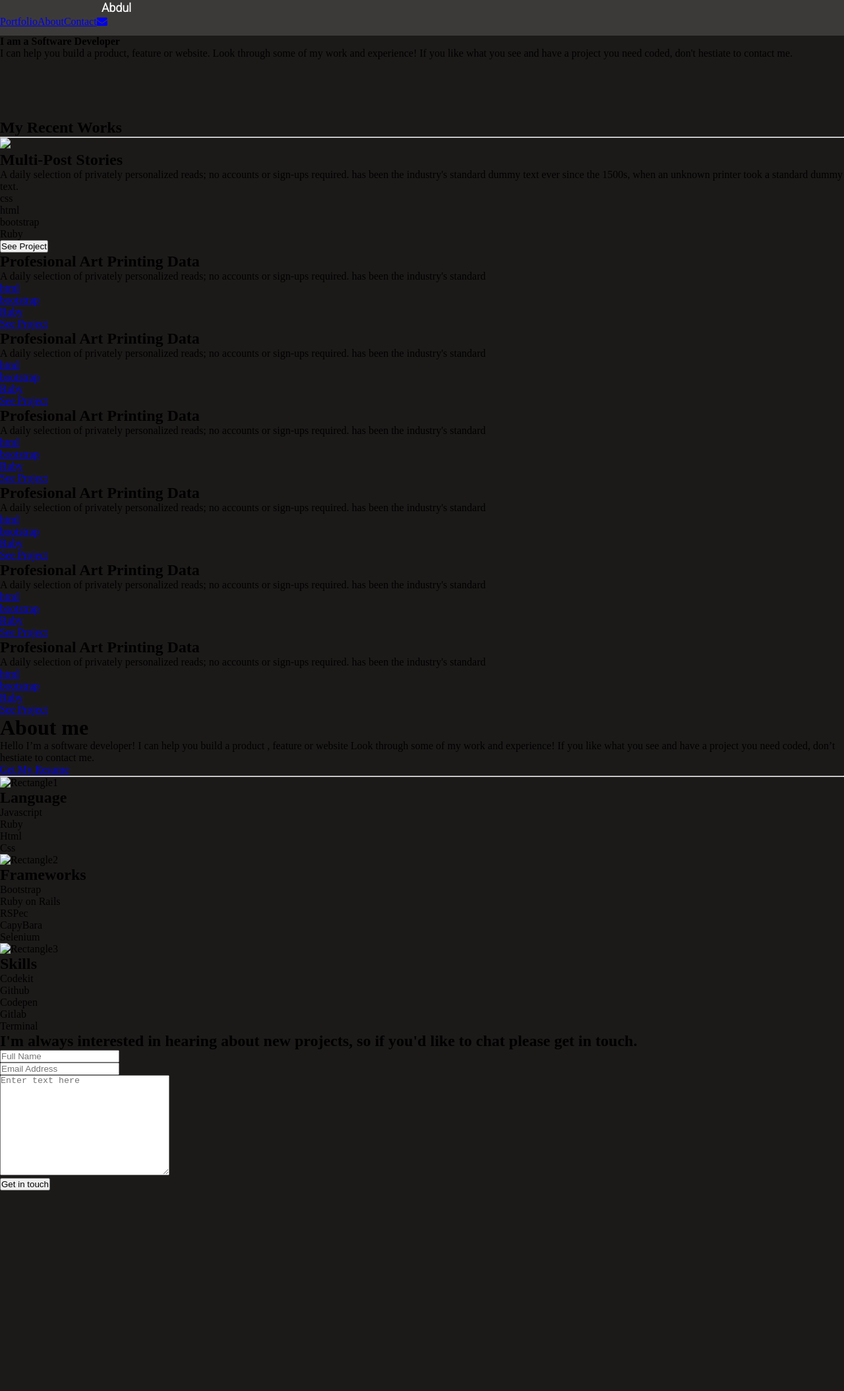
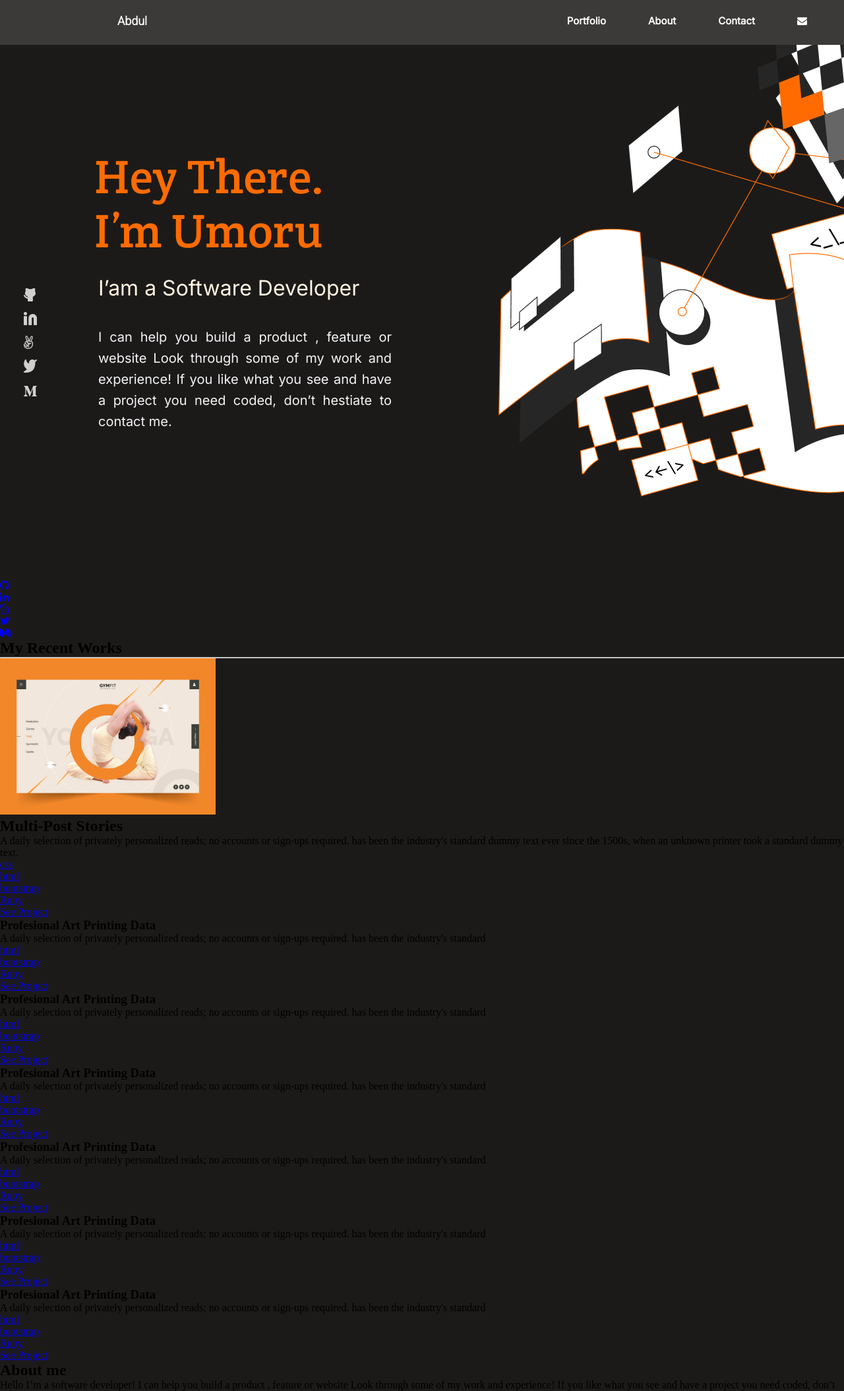
Before and after one commit to azeezumoru/abdul-portfolio, a website: page index.html in a window 1280 px wide. Shown: the top 2109 px of the page at 66% size. Before the commit the page ends 1895 px from the top, so only its background shows below. Drawn offline with Linux system fonts and the light colour scheme.

Commit message:
update my desktop view

```diff
--- a/index.html
+++ b/index.html
@@ -41,78 +41,72 @@
   </nav>
   </header>
 
-    <section class="section">
-      <div class="section1">
-        <h1 class="main-title">Hey There.
-          <br>
-        I'm Umoru</h1>
-        <h4 class="sub-title">I am a Software Developer</h4>
-        <p class="description">I can help you build a product, feature or website.
-        Look through some of my work and experience!
-        If you like what you see and have a project you need coded,
-        don't hestiate to contact me.
-        </p>
+  <section class="container">
+    <div class="top"><h1>Hey There.<br> I’m Umoru</h1>
+      <h2>I’am a Software Developer</h2>
+      <p>I can help you build a product , feature or website Look through some of my work and experience! If you like what you see and have a project you need coded, don’t hestiate to contact me.</p>
+     <div class="s-icons">
+      <ul>
+        <li class="icons github"><a href="#"><img src="./Pictures/github-1.png" alt=""></a></a></li>
+        <li class="icons linked"><a href="#"><img src="./Pictures/Linkedin-icon.png" alt=""></a></li>
+        <li class="icons"><a href="#"><img src="./Pictures/angel list-1.png" alt=""></a></li>
+        <li class="icons"><a href="#"><img src="./Pictures/medium-1.png" alt=""></a></li>
+        <li class="icons"><a href="#"><img src="./Pictures/twitter-1.png" alt=""></a></li>
+      </ul>
      </div>
-        <div class="social-icons">
-          <ul class="social-wrapper">
-            <li>
-              <a href="#">
-                <img src="./images/github.png" alt="" class="social">
-              </a>
+    </div>
+
+      <div class="contain-image">
+        <img src="./Pictures/Illustration-header.png" alt="image">
+      </div>
+      <div class="social-icon" id="social-icon">
+        <ul>
+          <li class="social">
+            <a href="#"><i class="fa fa-github"></i></a>
           </li>
-
-            <li>
-              <a href="#">
-                <img src="./images/linkedin.png" alt="" class="social">
-              </a>
+          <li class="social">
+            <a href="#"><i class="fa fa-linkedin"></i></a>
           </li>
-
-            <li>
-              <a href="#">
-                <img src="./images/angelist.png" alt="" class="social">
-              </a>
+          <li class="social">
+              <a href="#"><i class="fa fa-hand-peace-o"></i></a>
           </li>
-
-            <li>
-              <a href="#">
-                <img src="./images/twitter.png" alt="" class="social">
-              </a>
+          <li class="social">
+            <a href="#"><i class="fa fa-twitter"></i></a>
           </li>
-
-            <li>
-              <a href="#">
-                <img src="./images/mediu.png" alt="" class="social">
-              </a>
+          <li class="social">
+            <a href="#"><i class="fa fa-medium"></i></a>
           </li>
         </ul>
       </div>
   </section>
 
-  <section>
-    <div class="section2">
-      <div class="recentwork">
-        <h1 class="recent">My Recent Works</h1>
+  <section class="grid-work">
+    <div class="work-heading"><h2>My Recent Works</h2>
     <hr>
     </div>
-      <div class="ballet1">
-        <img class="ballet" src="./images/ballet.png">
-        <div>
-          <h1 class="multi-post">Multi-Post Stories</h1>
-          <p class="daily">A daily selection of privately personalized reads; no accounts or sign-ups required. has been the industry's standard dummy text ever since the 1500s, when an unknown printer took a standard dummy text.</p>
-        </div>
-        <ul class="listbutton">
-          <li class="button1"> css</li>
-          <li class="button2"> html</li>
-          <li class="button3">bootstrap</li>
-          <li class="button4"> Ruby</li>
+    <div class="photo-work">
+      <div class="card-1">
+     <div class="work-sec"> <img src="./Pictures/ImgPlaceholder.png" alt="Work Photo" class="firstimage"></div>
+       <div class="photo-descrip">
+        <h1 class="photo-text">Multi-Post Stories</h1>
+        <p class="photo-para">A daily selection of privately personalized reads; no accounts or sign-ups required. has been the industry's standard dummy text ever since the 1500s, when an unknown printer took a standard dummy text.
+        </p>
+      <ul class="work-list">
+        <a href="#"><li class="item work-item-1">css</li></a>
+        <a href="#"><li class="item work-item-2">html</li></a>
+        <a href="#"><li class="item work-item-3">bootstrap</li></a>
+        <a href="#"><li class="item work-item-4">Ruby</li></a>
       </ul>
-        <button type="button" class="button5"> See Project</button>
+    <div class="link">
+      <a href="#">See Project</a>
     </div>
   </div>
-  </section>
+    </div>
+    </div>
 
-  <section>
-    <div class="project">
+    <section class="proj-section">
+      <div class="first-project">
+        <div class="project-content"><span class="hide-content">
         <div class="project-heading">
         <h1>Profesional Art Printing Data</h1>
         <p>A daily selection of privately personalized reads; no accounts or sign-ups required. has been the industry's standard</p>
@@ -124,14 +118,15 @@
           <a href="#"><li class="project-item-3">Ruby</li></a>
         </ul>
       </div>
-      <div class="project-list">
-        <a class="link" href="#">See Project</a>
+      </span>
   </div>
+      <span class="show"></span><div class="project-list">
+        <a href="#" class="see-project">See Project</a>
+      </div></span>
+
       </div>
-  </section>
-
-  <section>
-    <div class="project">
+      <div class="two-project">
+        <div class="project-content">
         <div class="project-heading">
         <h1>Profesional Art Printing Data</h1>
         <p>A daily selection of privately personalized reads; no accounts or sign-ups required. has been the industry's standard</p>
@@ -143,15 +138,14 @@
           <a href="#"><li class="project-item-3">Ruby</li></a>
         </ul>
       </div>
-      <div class="project-list">
-        <a class="link" href="#">See Project</a>
    </div>
+      <span class="hide"><div class="project-list">
+        <a href="#">See Project</a>
+      </div></span>
+
       </div>
-  </section>
-
-
-  <section>
-    <div class="project">
+      <div class="three-project">
+        <div class="project-content">
         <div class="project-heading">
         <h1>Profesional Art Printing Data</h1>
         <p>A daily selection of privately personalized reads; no accounts or sign-ups required. has been the industry's standard</p>
@@ -163,14 +157,14 @@
           <a href="#"><li class="project-item-3">Ruby</li></a>
         </ul>
       </div>
-      <div class="project-list">
-        <a class="link" href="#">See Project</a>
    </div>
+      <span class="hide"><div class="project-list">
+        <a href="#">See Project</a>
+      </div></span>
+
       </div>
-  </section>
-
-  <section>
-    <div class="project">
+      <div class="four-project">
+        <div class="project-content">
         <div class="project-heading">
         <h1>Profesional Art Printing Data</h1>
         <p>A daily selection of privately personalized reads; no accounts or sign-ups required. has been the industry's standard</p>
@@ -182,14 +176,14 @@
           <a href="#"><li class="project-item-3">Ruby</li></a>
         </ul>
       </div>
-    <div class="project-list">
-      <a class="link" href="#">See Project</a>
    </div>
+      <span class="hide"><div class="project-list">
+        <a href="#">See Project</a>
+      </div></span>
+
       </div>
-  </section>
-
-  <section>
-    <div class="project">
+      <div class="five-project">
+        <div class="project-content">
         <div class="project-heading">
         <h1>Profesional Art Printing Data</h1>
         <p>A daily selection of privately personalized reads; no accounts or sign-ups required. has been the industry's standard</p>
@@ -201,14 +195,14 @@
           <a href="#"><li class="project-item-3">Ruby</li></a>
         </ul>
       </div>
-    <div class="project-list">
-      <a class="link" href="#">See Project</a>
    </div>
+      <span class="hide"><div class="project-list">
+        <a href="#">See Project</a>
+      </div></span>
+
       </div>
-  </section>
-
-  <section>
-    <div class="project">
+      <div class="six-project">
+        <div class="project-content">
         <div class="project-heading">
         <h1>Profesional Art Printing Data</h1>
         <p>A daily selection of privately personalized reads; no accounts or sign-ups required. has been the industry's standard</p>
@@ -220,23 +214,30 @@
           <a href="#"><li class="project-item-3">Ruby</li></a>
         </ul>
       </div>
-    <div class="project-list">
-      <a class="link" href="#">See Project</a>
    </div>
+      <span class="hide"><div class="project-list">
+        <a href="#">See Project</a>
+      </div></span>
+
       </div>
   </section>
-
-    <div class="about-sec">
+  </section>
+    <section class="about-sec">
     <div class="about-me">
-        <h1>About me</h1>
+      <div class="about-info"><h2>About me</h2>
       <p>Hello I’m a software developer! I can help you build a product , feature or website Look through some of my work and experience! If you like what you see and have a project you need coded, don’t hestiate to contact me.</p>
       <div class="about-link">
         <a href="#" class="button">Get My Resume</a>
       </div>
       </div>
+      <div class="about-pic">
+        <img src="./Pictures/Frame.png" alt="About pic">
+      </div>
+      </div>
       <hr/>
+      <section class="skill-sec">
       <div class="languages">
-          <div class="frame"><img src="./images/Rectangle 55.png" alt="Rectangle1"><h2>Language</h2></div>
+        <div class="frame"><img src="./Pictures/Rectangle1.png" alt="Rectangle1"><h2 class="lang">Language</h2></div>
         <ul>
           <li class="lang-item-1">Javascript</li>
           <li class="lang-item-2">Ruby</li>
@@ -245,7 +246,7 @@
         </ul>
       </div>
       <div class="framework">
-          <div class="frames"><img src="./images/Rectangle 56.png" alt="Rectangle2"><h2>Frameworks</h2></div>
+        <div class="frames"><img src="./Pictures/Rectangle2.png" alt="Rectangle2"><h2 class="f-work">Frameworks</h2></div>
         <ul>
           <li class="frame-item-1">Bootstrap</li>
           <li class="frame-item-2">Ruby on Rails</li>
@@ -255,7 +256,7 @@
         </ul>
       </div>
       <div class="skills">
-          <div class="skill"><img src="./images/Rectangle 57.png" alt="Rectangle3"><h2>Skills</h2></div>
+        <div class="skill"><img src="./Pictures/Rectangle3.png" alt="Rectangle3"><h2 class="ski">Skills</h2></div>
         <ul>
           <li class="skill-item-1">Codekit</li>
           <li class="skill-item-2">Github</li>
@@ -264,63 +265,45 @@
           <li class="skill-item-3">Terminal</li>
         </ul>
       </div>
-      </div>
+    </section>
+    </section>
 
-    <section class="contact-section">
-      <h2>I'm always interested in hearing about new projects, so if you'd like to chat please get in touch.</h2>
-        <div>
-          <form action="https://formspree.io/f/xlevolgp" method="post">
-            <ul class="contact-form-list">
-              <li>
-                <input type="text" name="name" class="input-boxes input-box-text" maxlength="30" placeholder="Full Name" required>
+  <section class="contact-me">
+    <h2 class="contact-heading">
+      I'm always interested in hearing about new projects, so if you'd like to chat please get in touch.
+    </h2>
+    <form action="https://formspree.io/f/xlevolgp" class="contact-form" method="post">
+      <input type="text" class="contact-form-text" maxlength="30" placeholder="Full name" required>
+      <input type="email" class="contact-form-email" placeholder="Email address" required>
+      <textarea name="contact" class="contact-textarea" maxlength="500" placeholder="Enter your text here" required></textarea>
+      <div class="form-button"><input type="submit" value="Get in touch" class="contact-button"></div>
+    </form>
+
+  </section>
+
+    <footer>
+      <hr/>
+    <div class="social-icons" id="social-icons">
+      <ul>
+        <li class="socials">
+          <a href="#"><i class="fa fa-github"></i></a>
         </li>
-              <li>
-                <input type="email" name="email" class="input-boxes input-box-text" placeholder="Email Address" required>
+        <li class="socials">
+          <a href="#"><i class="fa fa-linkedin"></i></a>
         </li>
-              <li>
-                <textarea name="message" cols="30" rows="10" maxlength="500" placeholder="Enter text here" required></textarea>
+        <li class="socials">
+            <a href="#"><i class="fa fa-hand-peace-o"></i></a>
         </li>
-              <li>
-                <button type="submit" class="but">Get in touch</button>
+        <li class="socials">
+          <a href="#"><i class="fa fa-twitter"></i></a>
         </li>
-            </ul>
-          </form>
-        </div>
-        <div class="social-icons-color">
-          <ul class="social-wrapper1 ">
-            <li>
-              <a href="#">
-                <img src="./images/git-1.png" alt="" class="social">
-              </a>
-            </li>
-
-            <li>
-              <a href="#">
-                <img src="./images/Link-1.png" alt="" class="social">
-              </a>
-            </li>
-
-            <li>
-              <a href="#">
-                <img src="./images/image-1.png" alt="" class="social">
-              </a>
-            </li>
-
-            <li>
-              <a href="#">
-                <img src="./images/Vector-1.png" alt="" class="social">
-              </a>
-            </li>
-
-            <li>
-              <a href="#">
-                <img src="./images/Vector-2.png" alt="" class="social">
-              </a>
+        <li class="socials">
+          <a href="#"><i class="fa fa-medium"></i></a>
         </li>
       </ul>
     </div>
-      </section>
-    <!-- </div> -->
+  </footer>
+  </div>
   </main>
 </body>
 </html>
--- a/style.css
+++ b/style.css
@@ -871,6 +871,19 @@ nav {
   margin-left: 154px;
 }
 
+.navbar {
+  width: auto;
+  display: flex;
+  justify-content: space-between;
+  align-items: center;
+  padding: 20px 24px 12px 24px;
+}
+
+.navbar .fa-bars {
+  display: inline-block;
+  font-size: 25px;
+}
+
 .navbar ul {
   margin: 0;
   padding: 0;
@@ -879,6 +892,90 @@ nav {
 
 .navbar li {
   list-style: none;
+}
+
+.navbar li a {
+  text-decoration: none;
+  color: #fff;
+  padding: 32px;
+  font-family: 'Inter', sans-serif;
+  font-style: normal;
+  font-weight: 600;
+  font-size: 15px;
+  line-height: 133%;
+}
+
+.menu-icon {
+  display: none;
+  margin-right: 12px;
+  margin-bottom: 12px;
+}
+
+.menu-line {
+  width: 24px;
+  height: 3px;
+  background-color: #fff;
+  margin-bottom: 4px;
+}
+
+.container {
+  display: grid;
+  grid-template-columns: 1fr 1fr;
+  grid-template-rows: 1fr;
+  grid-template-areas: "top contain-image";
+  text-align: center;
+  text-align: justify;
+  align-items: center;
+}
+
+.container h1 {
+  font-family: 'Crete Round', sans-serif;
+  color: #ff6b00;
+  font-style: normal;
+  font-weight: 400;
+  font-size: 72px;
+  line-height: 82px;
+  margin-top: 192px;
+  margin-bottom: 24px;
+  text-align: justify;
+  margin-left: 143px;
+}
+
+.container p {
+  color: #f4f5f7;
+  margin-bottom: 50px;
+  padding: 12px 24px;
+  font-family: 'Inter', sans-serif;
+  font-style: normal;
+  font-size: 20px;
+  line-height: 32px;
+  margin-left: 125px;
+}
+
+.container h2 {
+  color: #fff5e1;
+  line-height: 44px;
+  padding: 0 24px;
+  font-family: 'Inter', sans-serif;
+  font-style: normal;
+  font-weight: 500;
+  font-size: 32px;
+  margin-bottom: 24px;
+  margin-left: 125px;
+}
+
+.s-icons img {
+  display: flex;
+  flex-direction: column;
+  margin-left: 36px;
+  left: 36px;
+  top: 0;
+  transform: translateY(-1400%);
+}
+
+.github,
+.linked {
+  margin-bottom: 16px;
 }
 
 @media all and (max-width: 768px) {
@@ -890,7 +987,7 @@ nav {
     top: 0;
   }
 
-  .navbar ul {
+  .navbar li {
     display: none;
   }
 
@@ -903,4 +1000,44 @@ nav {
     position: absolute;
     right: 15px;
   }
+
+  .container {
+    background-image: url(./Pictures/illustration-header-mobile.png);
+    background-repeat: no-repeat;
+    background-position: bottom right;
+  }
+
+  .container h1 {
+    margin-left: 34px;
+    font-weight: 400;
+    font-size: 56px;
+    line-height: 64px;
+    text-align: justify;
+    width: 327px;
+    height: 124px;
+  }
+
+  .container h2 {
+    margin-left: 14px;
+    font-size: 24px;
+    line-height: 32px;
+    font-family: 'Roboto', sans-serif;
+  }
+
+  .container p {
+    margin-left: 14px;
+    font-family: 'Poppins', sans-serif;
+    font-weight: 400;
+    font-size: 16px;
+    margin-right: 24px;
+  }
+
+  .top {
+    margin-left: 24px;
+  }
+
+  .s-icons {
+    display: none;
+  }
+
 }
```
Lines whose indentation alone changed are shown as unchanged.
